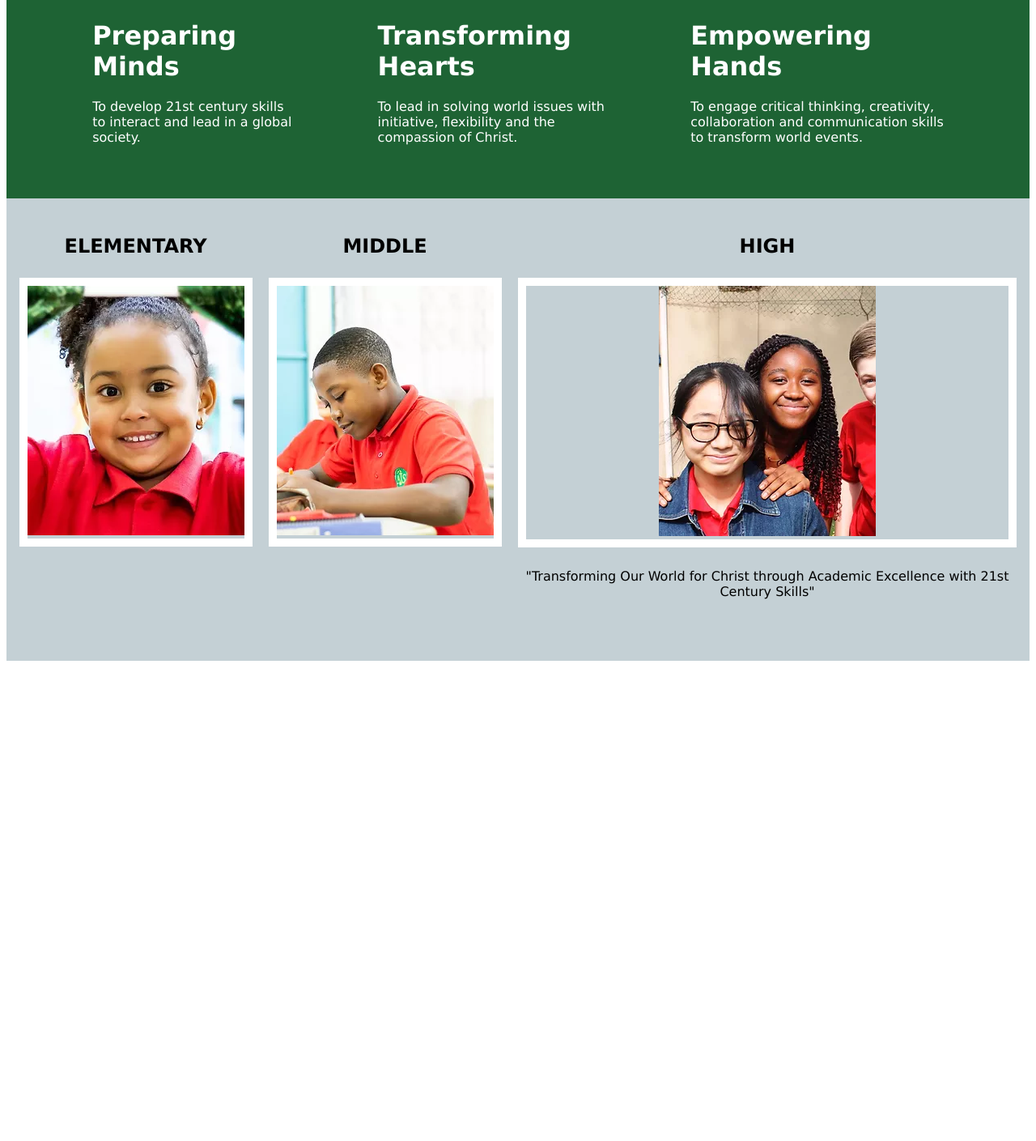
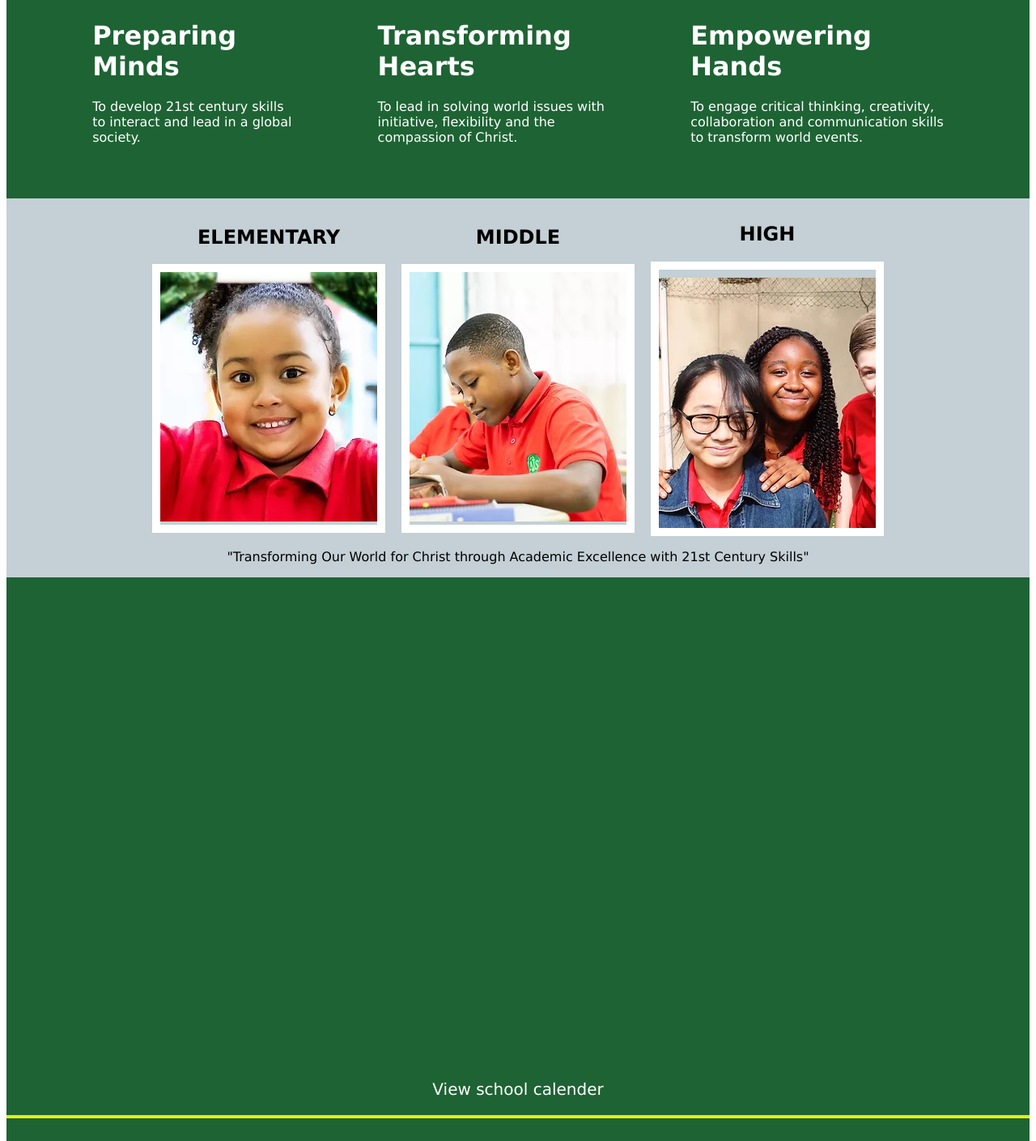
Before and after one commit to KingsCreatives/AIS-Ghana, a plain HTML site: page index.html in a window 1280 px wide. Shown: the part 867-2276 px from the top of the page at 81% size. Before the commit the page ends 1683 px from the top, so only its background shows below. Drawn offline with Linux system fonts and the light colour scheme.

Commit message:
Adjusted the images and h2 under the image slider
- Aligned the h2 to sit above the slider
- New div with the school on it
- Started working on the parent s testimonial section

```diff
--- a/index.html
+++ b/index.html
@@ -198,10 +198,11 @@
 
     <!--School Departments-->
     <div class="department-holder">
-          <div class="dep-img-desc">
+        <div class="department-description">
             <div class="department elementary">
                 <div class="dep-header"><a href="https://www.aisghana.org/elementary-school"><h2>ELEMENTARY</h2></a></div>
-              <div class="dep-img"><a href="https://www.aisghana.org/elementary-school"><img src="./img/elementary.webp" alt="elementary school girl"></a></div>
+                <div class="dep-img"><a href="https://www.aisghana.org/elementary-school"><img src="./img/elementary.webp" alt="elementary school girl"></a>
+                </div>
            </div>
            <div class="department middle">
                 <div class="dep-header"><a href="https://www.aisghana.org/middle-school"><h2>MIDDLE</h2></a></div>
@@ -209,13 +210,21 @@
            </div>
            <div class="department high">
                 <div class="dep-header"><a href="https://www.aisghana.org/high-school"><h2>HIGH</h2></a>
-              <div class="dep-img"><a href="https://www.aisghana.org/high-school"><img src="./img/high.webp" alt=""></a>
+                <div class="dep-img"><a href="https://www.aisghana.org/high-school"><img src="./img/high.webp" alt="high school student"></a></div>
+           </div>
       </div>
     </div>
     <div class="dep-text">
-            <p>"Transforming Our World for Christ through Academic Excellence with 21st <br> Century Skills"</p>
+      <p>"Transforming Our World for Christ through Academic Excellence with 21st  Century Skills"</p>
   </div>
+  <div class="empty">
+      <div class="empty-text">
+          <a href="https://www.aisghana.org/copy-of-apply-now-1"><p>View school calender</p></a>
       </div>
+      <hr>
+  </div>
+
+  <!--Parent testimonials-->
 
 
 
--- a/style.css
+++ b/style.css
@@ -336,53 +336,54 @@ header h1 {
 
 
 /*School departments placeholder*/
-
-.department-holder{
+.department-description,
+.dep-text
+{
   display: flex;
-  flex-direction: column;
   align-items: center;
   justify-content: center;
-  background-color: rgba(196,208,213,1);
-  padding-bottom: 50px;
-  gap: 30px;
+  background-color: rgb(196,208,213);
 }
 
-.dep-text{
-  text-align: center;
-  padding: 10px;
+.department-description{
+  gap:20px;
 }
 
-  /*Center h1 & img*/
-.dep-img-desc{
-  display:flex;
-  gap: 20px;
-  padding-top: 20px;
+.dep-header a{
+  padding-top: 10px;
+  display: flex;
+  align-items: center;
+  justify-content: center;
+  color: #000;
+  background-color: rgb(196,208,213);
 }
 
-.department{
+.dep-img{
+  border: 10px solid white;
   position: relative;
 }
 
-.dep-header h2{
-  position:absolute;
+.dep-header{
+  position: relative;
+  border-radius: 15px;
 }
 
 
-
-.dep-header a,
-.dep-header{
-  color: #000;
-  text-align: center;
-  background-color: rgba(196,208,213,1);
+/*Green background with school calender*/
+.empty{
+  padding-top: 600px;
+  padding-bottom: 20px;
+  background-color: #1E6334;
 }
 
-.dep-img{
-  position: sticky;
-  border: 10px solid #fff;
+.empty p{
+  text-align: center;
+  color: white;
+  font-size: 20px;
 }
 
+.empty hr {
+  border: 2px solid #e8ec10;
+}
 
-.dep-header h2{
-  position: relative;
-  padding: 5px;
-}
+/*Testimonials*/
```
Lines whose indentation alone changed are shown as unchanged.
